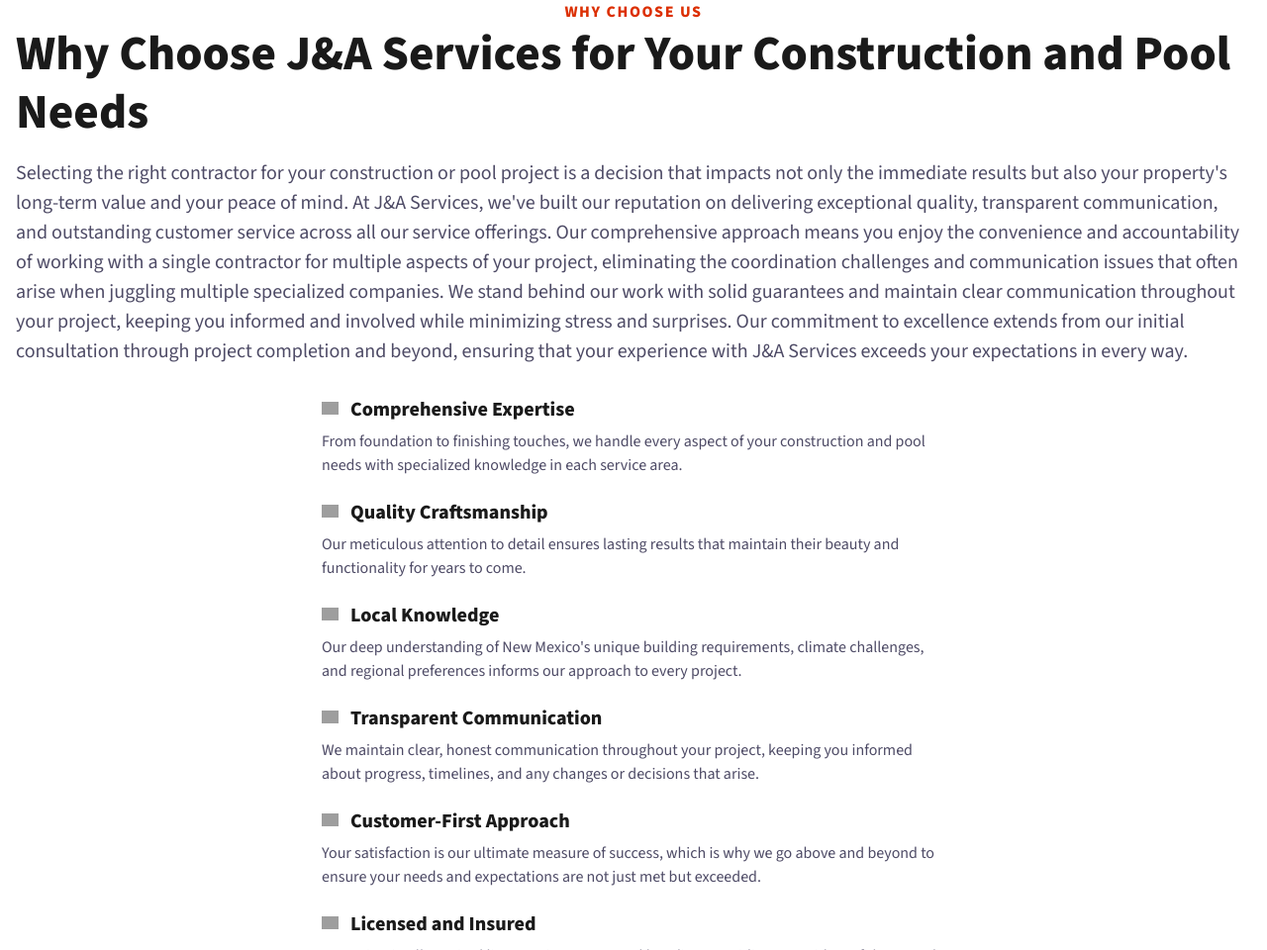
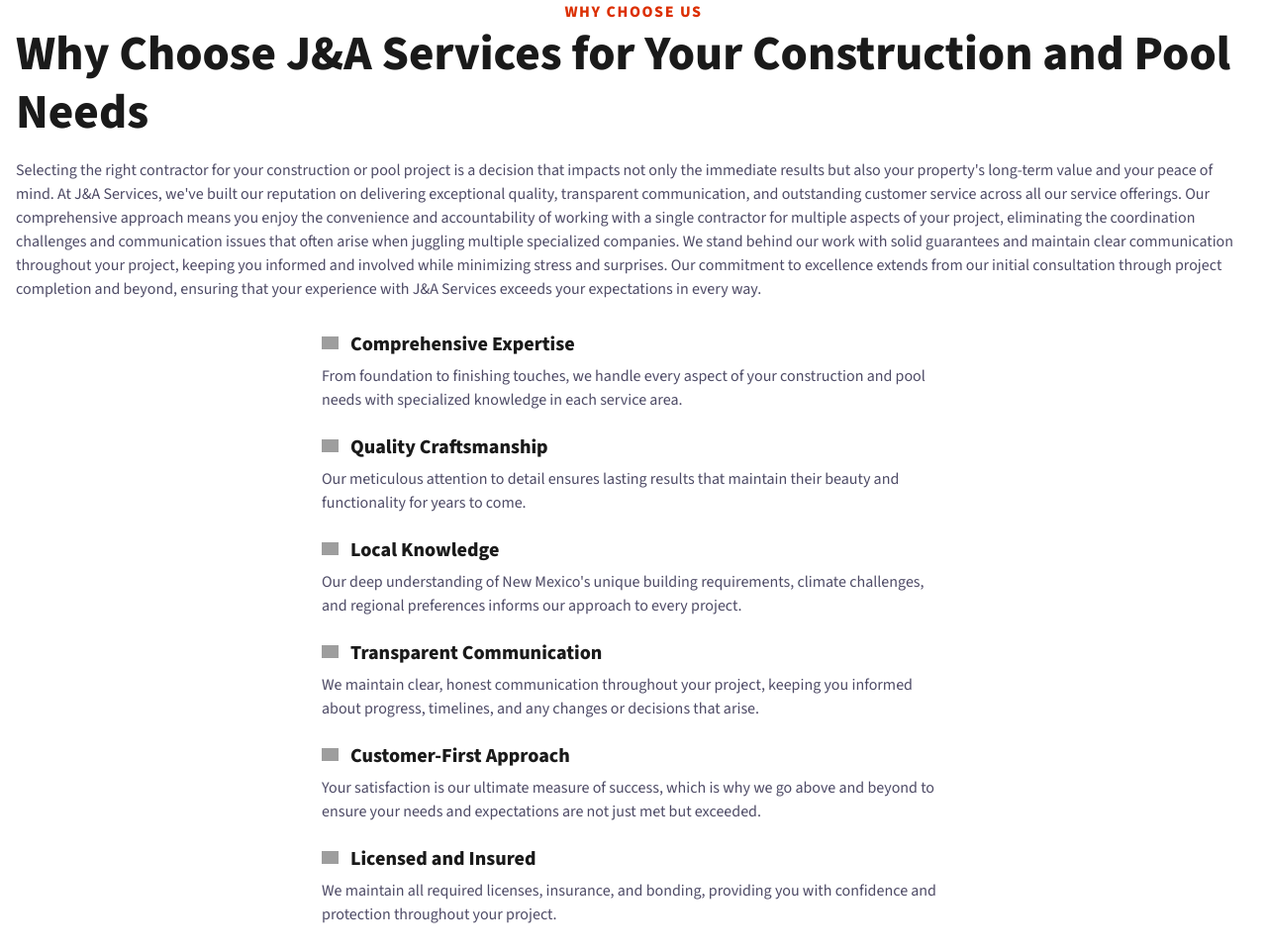
Before and after one commit to Mightysteve101/j_and_a_services, a plain HTML site: page index.html in a window 1280 px wide. Shown: the part 1601-2561 px from the top of the page at 99% size. Drawn offline with Linux system fonts and the light colour scheme; grey boxes are pictures that could not be loaded.

Commit message:
made font size consistent

```diff
--- a/css/index.css
+++ b/css/index.css
@@ -293,7 +293,7 @@
   }
   #content-1450 .cs-text {
     /* 16px - 20px */
-    font-size: clamp(1rem, 2vw, 1.25rem);
+    /***font-size: clamp(1rem, 2vw, 1.25rem);****/
     margin: 0 0 2rem 0;
   }
   #content-1450 .cs-button-solid {
```
